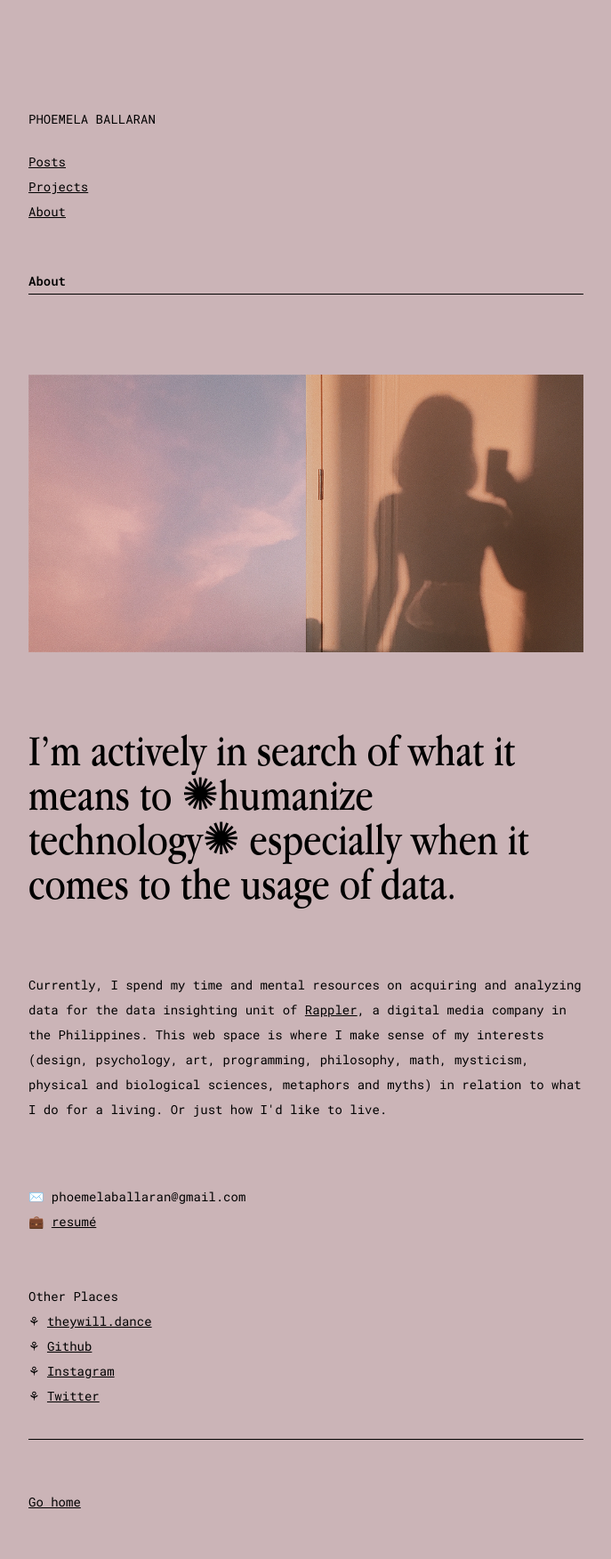
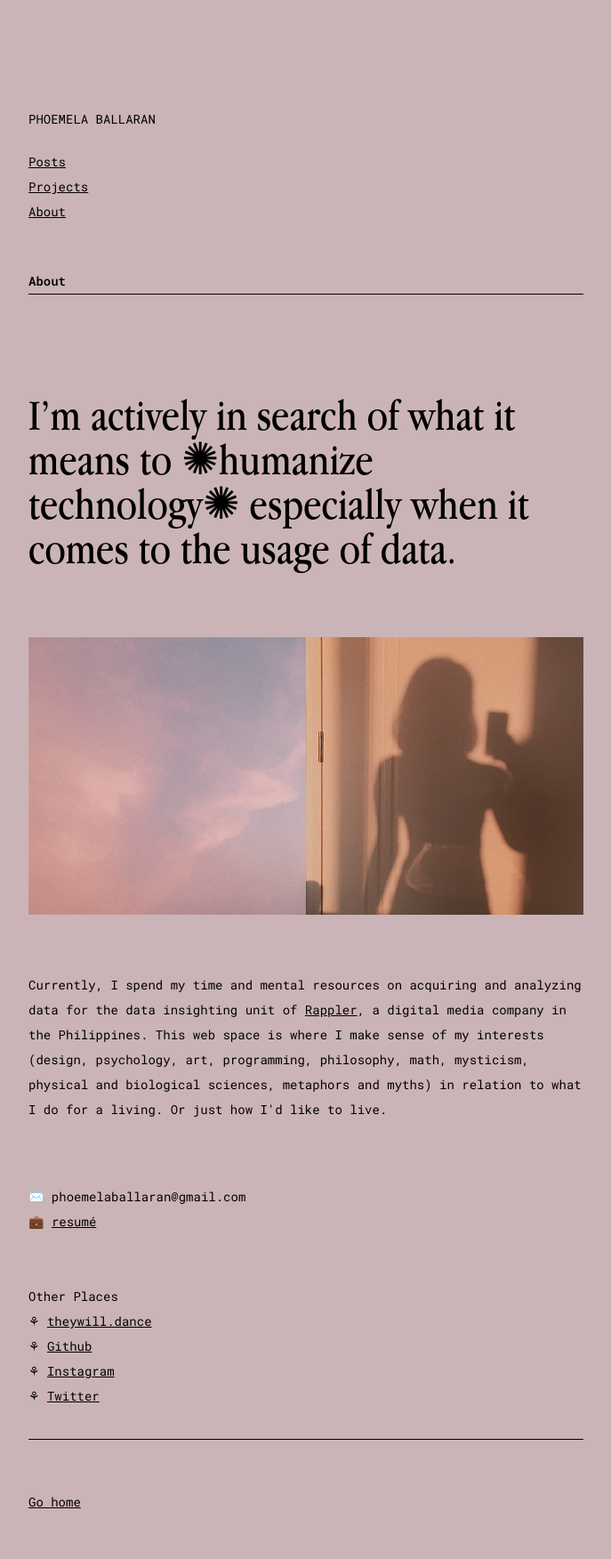
Before and after one commit to comoballar/phoemelaballaran.github.io, a Jekyll site: the page built from about.md, in a window 1280 px wide. Shown: the whole page at 89% size, without its empty margins (88-775 px from the left). Built offline with Jekyll 4.4.1, drawn with Linux system fonts in a browser that asks for light colours.

Commit message:
Update about.md

```diff
--- a/about.md
+++ b/about.md
@@ -5,9 +5,9 @@ permalink: /about/
 ---
 
 <br><br>
+<h1>I’m actively in search of what it means to ✺humanize technology✺ especially when it comes to the usage of data.</h1>
+<br>
 <p align="center"><img src="https://phoemelaballaran.github.io/assets/sample/page/about/about.png"/></p>
-<br>
-<h1>I’m actively in search of what it means to ✺humanize technology✺ especially when it comes to the usage of data.</h1>
 <br>
 <p>Currently, I spend my time and mental resources on acquiring and analyzing data for the data insighting unit of <a href="https://www.rappler.com" target="_blank">Rappler</a>, a digital media company in the Philippines. This web space is where I make sense of my interests (design, psychology, art, programming, philosophy, math, mysticism, physical and biological sciences, metaphors and myths) in relation to what I do for a living. Or just how I'd like to live.</p>
 <br><br>✉️ phoemelaballaran@gmail.com
```
